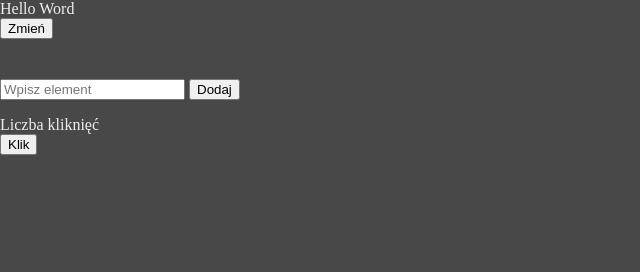
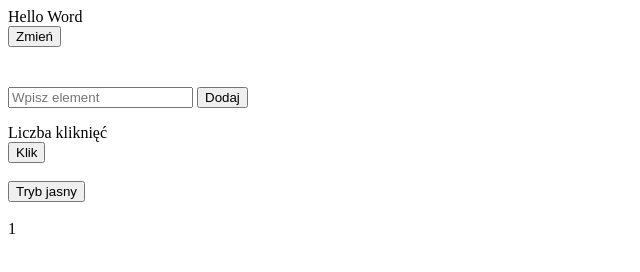
Before and after one commit to Pawelcmd/Nauka-workon, a plain HTML site: page index.html in a window 1280 px wide. Shown: the whole page, without its empty margins (0-640 px from the left). Drawn offline with Linux system fonts and the light colour scheme.

Commit message:
update files

```diff
--- a/index.html
+++ b/index.html
@@ -4,11 +4,11 @@
 <head>
     <meta charset="UTF-8">
     <meta name="viewport" content="width=device-width, initial-scale=1.0">
-    <title>Document</title>
+    <title>Nauka js</title>
     <link rel="stylesheet" href="style-pawel.css">
 </head>
 
-<body class="body-index2">
+<body class="light">
     <div id="container">
         <div id="message">Witaj świecie</div>
         <button id="changeBtn">Zmień</button>
@@ -25,6 +25,13 @@
         <div id="container-btn">
             <button id="btnCount">Klik</button>
         </div>
+
+        </br>
+
+
+        <button id="themeToogle">Tryb ciemny</button>
+        </br></br>
+        <span id="counter"></span>
     </div>
 
 
--- a/script.js
+++ b/script.js
@@ -46,3 +46,34 @@ btnCount.addEventListener('click', () => {
     clickCount++;
     numbers.textContent = clickCount
 })
+
+
+
+document.addEventListener('DOMContentLoaded', () => {
+    const body = document.body;
+    const button = document.querySelector('#themeToogle');
+
+    const setTheme = (theme) => {
+        body.classList.remove('light', 'dark');
+        body.classList.add(theme);
+        localStorage.setItem('theme', theme);
+        button.textContent = theme === 'light' ? 'Tryb ciemny' : 'Tryb jasny';
+    };
+
+    const savedTheme = localStorage.getItem('theme');
+    setTheme(savedTheme);
+
+    button.addEventListener('click', () => {
+        const newTheme = body.classList.contains('light') ? 'dark' : 'light';
+        setTheme(newTheme);
+    });
+
+
+    const counter = document.querySelector('#counter');
+
+    let entryCounter = parseInt(localStorage.getItem('counter')) || 0;
+
+    entryCounter++;
+    localStorage.setItem('counter', entryCounter);
+    counter.textContent = entryCounter;
+});
--- a/style-pawel.css
+++ b/style-pawel.css
@@ -1,6 +1,9 @@
-.body-index2 {
-    background: #494848;
-    color: #ededed;
-    margin: 0;
-    padding: 0;
+body.light {
+    background: #fff;
+    color: #000;
 }
+
+body.dark {
+    background: #000;
+    color: #fff;
+}
```
